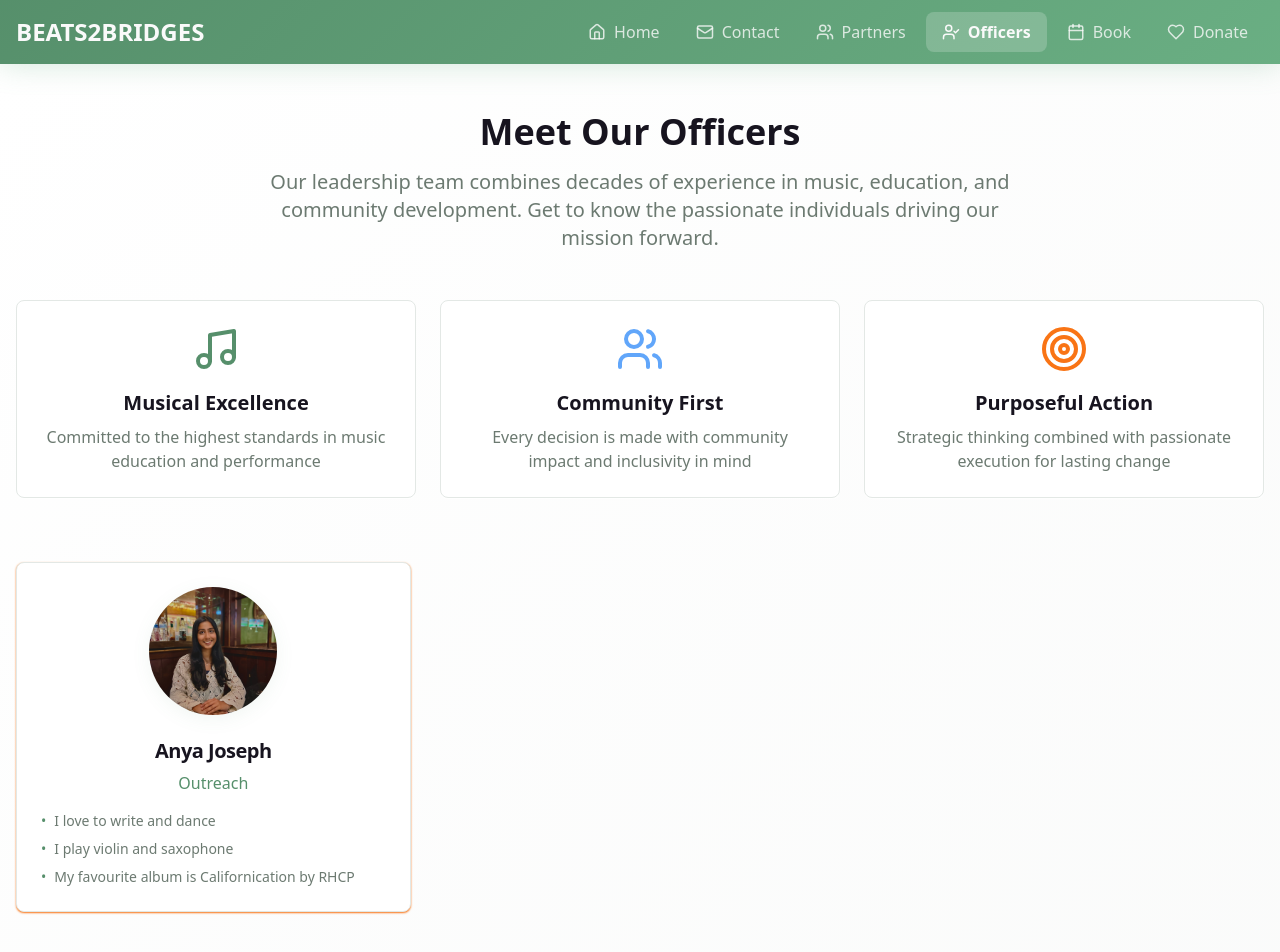
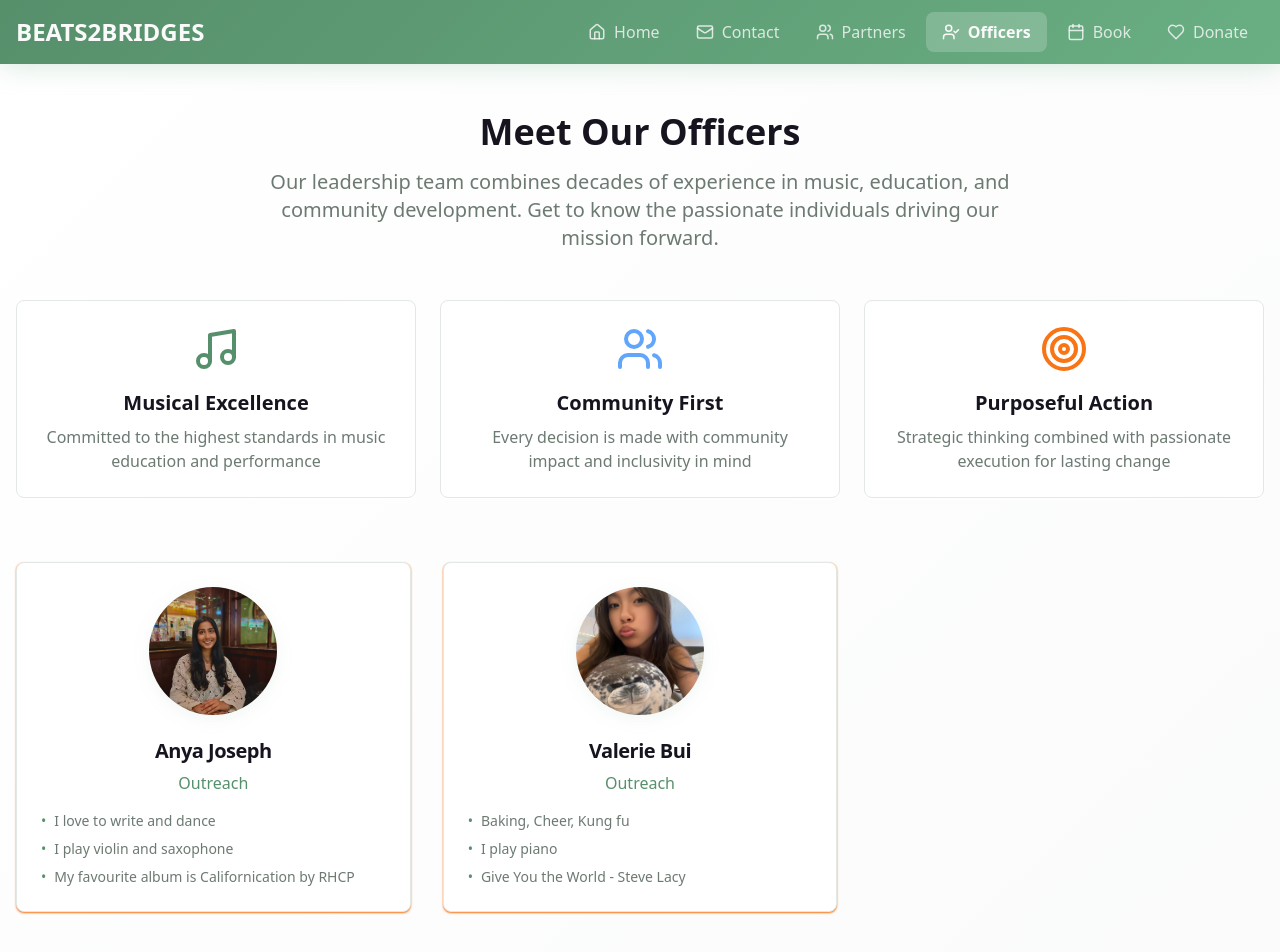
Before and after one commit to BEATS2BRIDGES/beats2bridges, a React (Vite) app: page /officers in a window 1280 px wide. Shown: the top 952 px of the page. Built offline with nearby package versions, Linux system fonts and the light colour scheme.

Commit message:
Add Valerie Bui to Officers page
Added Valerie Bui to the Officers page with her details and photo, maintaining consistent formatting with previous entries.
-edited src/pages/Officers.tsx
-created public/lovable-uploads/51198539-1681-491a-854f-777021156814.png

```diff
--- a/src/pages/Officers.tsx
+++ b/src/pages/Officers.tsx
@@ -16,6 +16,15 @@ const Officers = () => {
       hobbies: "I love to write and dance",
       instruments: "I play violin and saxophone",
       favoriteAlbum: "My favourite album is Californication by RHCP"
+    },
+    {
+      id: 2,
+      name: "Valerie Bui",
+      title: "Outreach",
+      image: "/lovable-uploads/67361dbc-c097-406d-b936-fb4c75bd8d60.png",
+      hobbies: "Baking, Cheer, Kung fu",
+      instruments: "I play piano",
+      favoriteAlbum: "Give You the World - Steve Lacy"
     }
   ];
 
```
Also changed, not shown: public/lovable-uploads/67361dbc-c097-406d-b936-fb4c75bd8d60.png (added).
